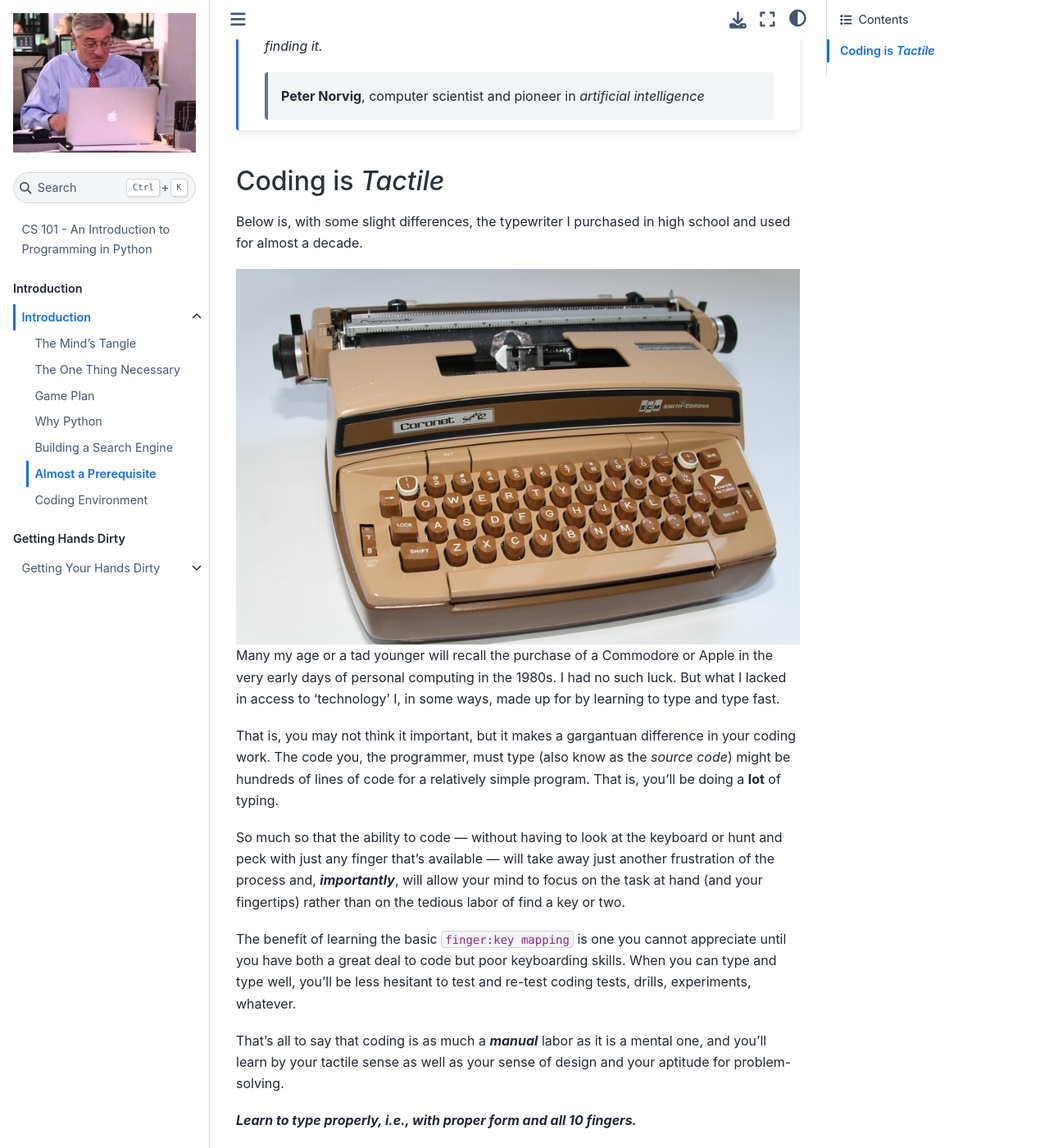
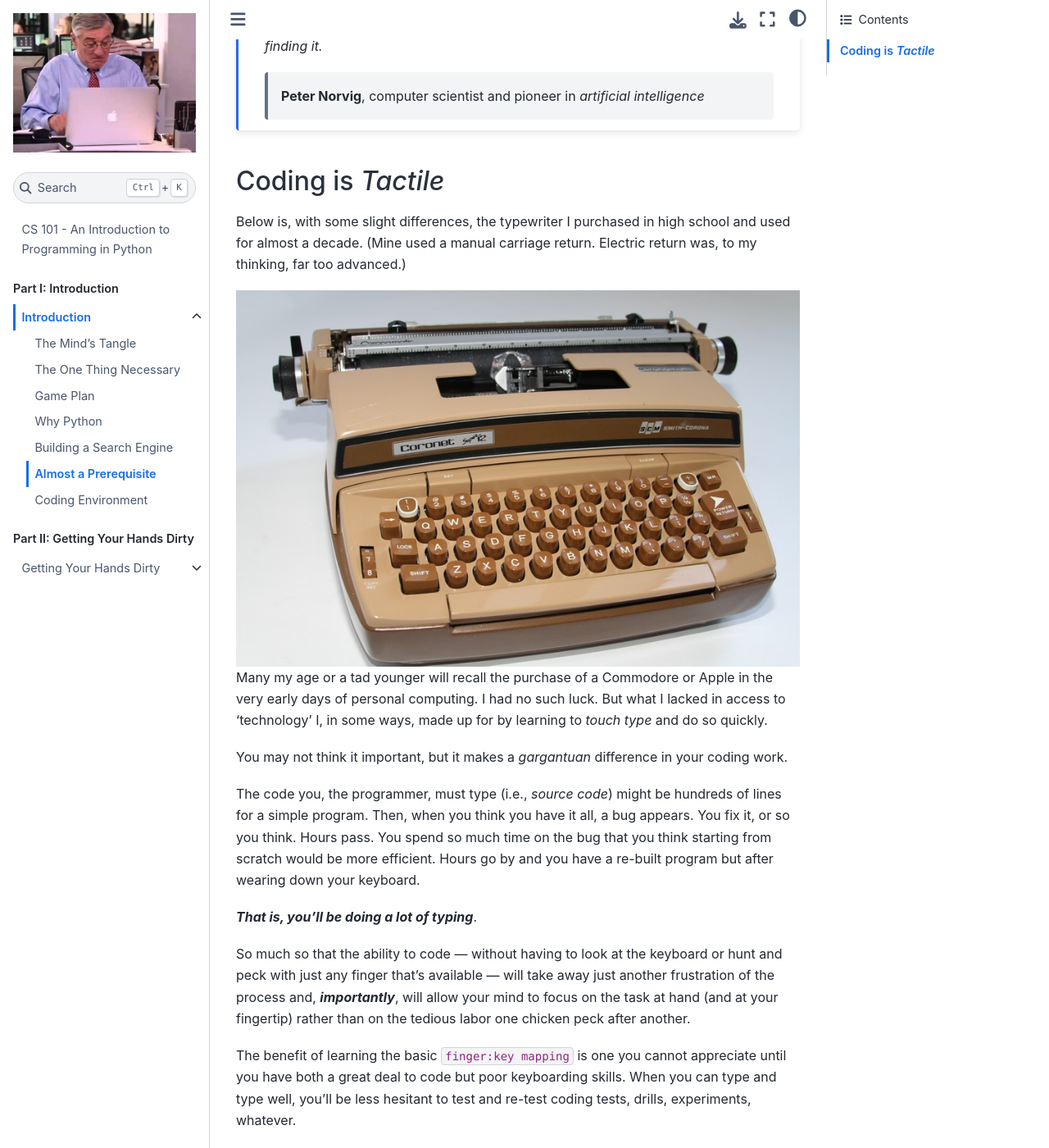
Before and after one commit to the-intern/cs101, a Jupyter Book: the page built from book/part-i/learn-to-type.md, in a window 1280 px wide and 1400 px high, scrolled down 383 px. Shown: the whole window at 82% size. Built offline with Jupyter Book 1.0.4 settings and Sphinx 7.4.7 and the Sphinx Book theme 1.1.4, drawn with Linux system fonts in a browser that asks for light colours; some of the changed text lies outside the part shown.

Commit message:
reorg _toc, rm images from cp, mv ttt to ignore

````diff
--- a/book/_toc.yml
+++ b/book/_toc.yml
@@ -5,7 +5,7 @@ root: home
 # titlesonly: true
 
 parts:
-  - caption: Introduction
+  - caption: "Part I: Introduction"
     numbered: false
     chapters:
       - file: part-i/index
@@ -18,7 +18,7 @@ parts:
           - file: part-i/learn-to-type
           - file: part-i/coding-env
 
-  - caption: Getting Hands Dirty
+  - caption: "Part II: Getting Your Hands Dirty"
     numbered: false
     chapters:
       - file: part-ii/index
--- a/book/part-i/learn-to-type.md
+++ b/book/part-i/learn-to-type.md
@@ -9,7 +9,7 @@ _I often end up rewriting. Sometimes I do that without ever finding the bug. I g
 
 ## Coding is _Tactile_
 
-Below is, with some slight differences, the typewriter I purchased in high school and used for almost a decade.
+Below is, with some slight differences, the typewriter I purchased in high school and used for almost a decade. (Mine used a manual carriage return. Electric return was, to my thinking, far too advanced.)
 
 ```{image} ../images/part-ii/smith-corona.jpeg
 :alt: typewriter
@@ -17,16 +17,20 @@ Below is, with some slight differences, the typewriter I purchased in high schoo
 :align: center
 ```
 
-Many my age or a tad younger will recall the purchase of a Commodore or Apple in the very early days of personal computing in the 1980s.  I had no such luck. But what I lacked in access to 'technology' I, in some ways, made up for by learning to type and type fast.
+Many my age or a tad younger will recall the purchase of a Commodore or Apple in the very early days of personal computing. I had no such luck. But what I lacked in access to 'technology' I, in some ways, made up for by learning to _touch type_ and do so quickly.
 
-That is, you may not think it important, but it makes a gargantuan difference in your coding work. The code you, the programmer, must type (also know as the _source code_) might be hundreds of lines of code for a relatively simple program.  That is, you'll be doing a __lot__ of typing.
+You may not think it important, but it makes a _gargantuan_ difference in your coding work.
 
-So much so that the ability to code --- without having to look at the keyboard or hunt and peck with just any finger that's available --- will take away just another frustration of the process and, ___importantly___, will allow your mind to focus on the task at hand (and your fingertips) rather than on the tedious labor of find a key or two.
+The code you, the programmer, must type (i.e., _source code_) might be hundreds of lines for a simple program. Then, when you think you have it all, a bug appears. You fix it, or so you think. Hours pass. You spend so much time on the bug that you think starting from scratch would be more efficient. Hours go by and you have a re-built program but after wearing down your keyboard.
+
+**_That is, you'll be doing a lot of typing_**.
+
+So much so that the ability to code --- without having to look at the keyboard or hunt and peck with just any finger that's available --- will take away just another frustration of the process and, **_importantly_**, will allow your mind to focus on the task at hand (and at your fingertip) rather than on the tedious labor one chicken peck after another.
 
 The benefit of learning the basic `finger:key mapping` is one you cannot appreciate until you have both a great deal to code but poor keyboarding skills. When you can type and type well, you'll be less hesitant to test and re-test coding tests, drills, experiments, whatever.
 
-That's all to say that coding is as much a ___manual___ labor as it is a mental one, and you'll learn by your tactile sense as well as your sense of design and your aptitude for problem-solving.
-
-___Learn to type properly, i.e., with proper form and all 10 fingers.___
+That's all to say that coding is as much a **_manual_** labor as it is a mental one, and you'll learn by your tactile sense as well as your sense of design and your aptitude for problem-solving.
 
 In coding, keyboarding, i.e., the manual effort to put code to text, is, for most mere mortals, an essential skill.
+
+**_Learn to type properly, i.e., with proper form and all 10 fingers._**
````
Also changed, not shown: book/part-ii/string-containers-remediation/images/main.jpg (deleted), book/part-ii/string-containers-remediation/images/main.png (deleted), 2 other files.
